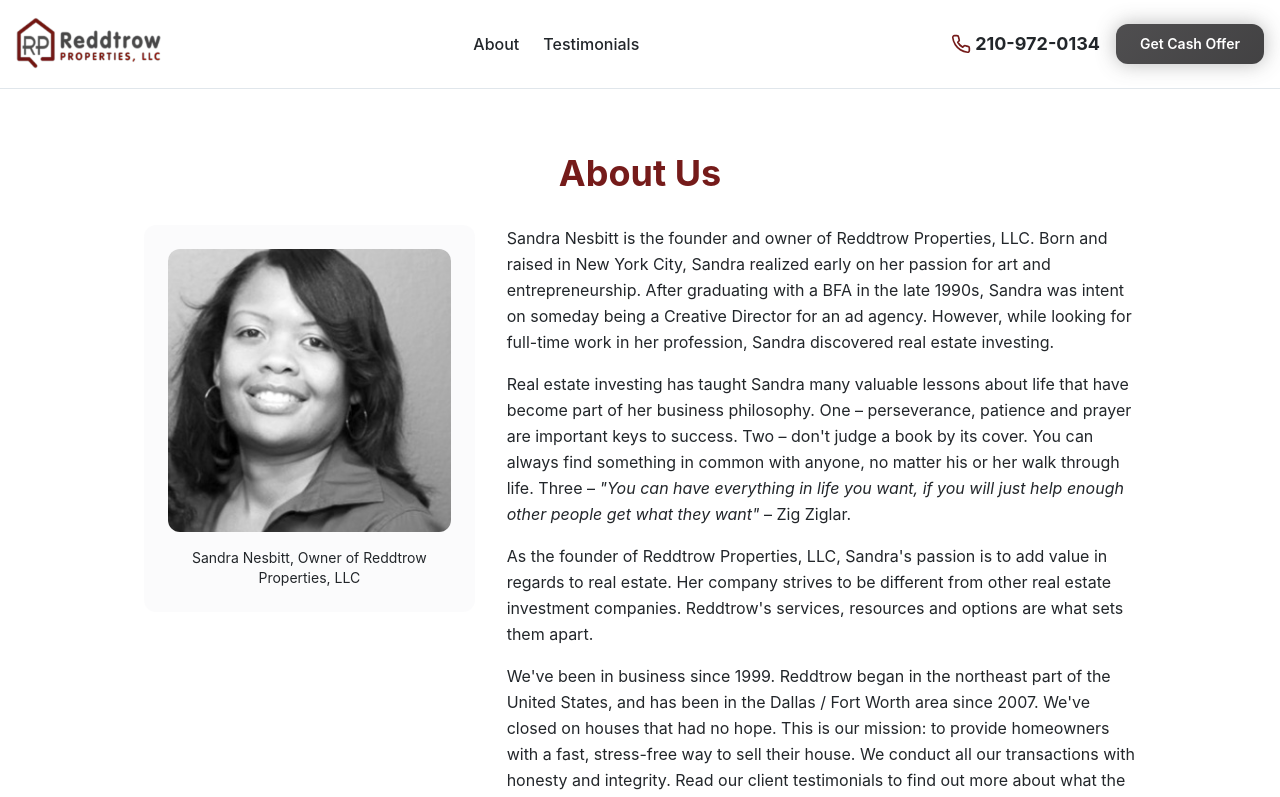
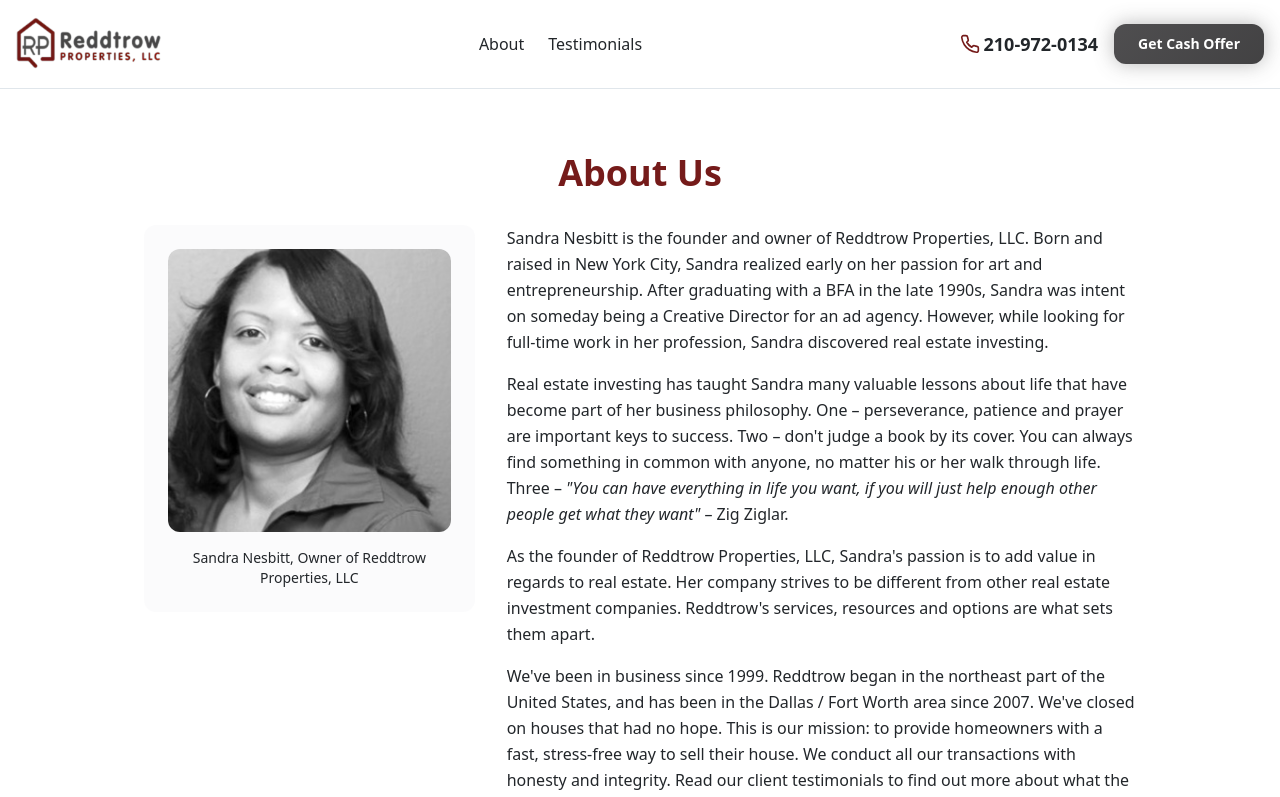
Before and after one commit to wilsonaustin10/reddtrow-properties-landing, a React (Vite) app: page /about in a window 1280 px wide. Shown: the top 797 px of the page. Built offline with nearby package versions, Linux system fonts and the light colour scheme; the HTML template or start-up script is replaced by a standard one.

Commit message:
Implement Phase 1 optimizations
Apply system fonts, CSS preload, script defer, and image dimensions as requested. This includes updating font stacks, making CSS non-blocking, deferring the main script, and adding dimensions and loading attributes to images.

```diff
--- a/index.html
+++ b/index.html
@@ -21,13 +21,7 @@
     <meta name="twitter:description" content="Get a fair cash offer for your house in 7 minutes or less. No repairs, no fees, no hassles." />
 
     <!-- DNS Prefetch for third-party domains -->
-    <link rel="dns-prefetch" href="https://fonts.googleapis.com" />
-    <link rel="dns-prefetch" href="https://fonts.gstatic.com" />
     <link rel="dns-prefetch" href="https://www.googletagmanager.com" />
-
-    <!-- Preconnect only to critical domains -->
-    <link rel="preconnect" href="https://fonts.googleapis.com" />
-    <link rel="preconnect" href="https://fonts.gstatic.com" crossorigin />
 
     <!-- Critical CSS - Inline for faster First Paint -->
     <style>
@@ -50,7 +44,7 @@
       }
 
       body {
-        font-family: 'Inter', system-ui, -apple-system, sans-serif;
+        font-family: system-ui, -apple-system, BlinkMacSystemFont, 'Segoe UI', 'Roboto', 'Oxygen', 'Ubuntu', 'Cantarell', sans-serif;
         background: hsl(var(--background));
         color: hsl(var(--foreground));
         line-height: 1.5;
@@ -82,7 +76,7 @@
 
   <body>
     <div id="root"></div>
-    <script type="module" src="/src/main.tsx"></script>
+    <script type="module" src="/src/main.tsx" defer></script>
 
     <!-- Hybrid GTM Loading - loads on interaction or 2s fallback -->
     <script>
--- a/src/components/Footer.tsx
+++ b/src/components/Footer.tsx
@@ -8,7 +8,7 @@ const Footer = () => {
         <div className="grid md:grid-cols-3 gap-8">
           {/* Company Info */}
           <div className="space-y-4">
-            <img src={emblemLogo} alt="Reddtrow Properties" className="h-24 w-auto" />
+            <img src={emblemLogo} alt="Reddtrow Properties" className="h-24 w-auto" width="168" height="134" loading="lazy" decoding="async" />
             <p className="text-primary-foreground/80 leading-relaxed">We're a local family-owned business that has been helping homeowners sell their properties quickly and fairly for over 26 years.</p>
             <div className="flex items-center space-x-2">
 
@@ -116,6 +116,10 @@ const Footer = () => {
                 src={bbbLogo}
                 alt="BBB Accredited Business"
                 className="h-20 w-auto mx-auto hover:opacity-80 transition-opacity"
+                width="160"
+                height="60"
+                loading="lazy"
+                decoding="async"
               />
             </a>
 
--- a/src/components/Header.tsx
+++ b/src/components/Header.tsx
@@ -8,7 +8,7 @@ const Header = () => {
         <div className="flex items-center justify-between">
           <div className="flex items-center space-x-2">
             <Link to="/" className="hover:opacity-80 transition-opacity">
-              <img src={logo} alt="Reddtrow Properties Logo" className="h-16 w-auto" />
+              <img src={logo} alt="Reddtrow Properties Logo" className="h-16 w-auto" width="168" height="134" loading="eager" decoding="async" />
             </Link>
           </div>
 
--- a/src/index.css
+++ b/src/index.css
@@ -54,9 +54,9 @@
     --card-shadow: 0 4px 12px -2px hsl(210 20% 20% / 0.1);
     --urgency-glow: 0 0 20px hsl(270 1% 31% / 0.4);
 
-    /* Typography */
-    --font-heading: 'Inter', system-ui, -apple-system, sans-serif;
-    --font-body: 'Inter', system-ui, -apple-system, sans-serif;
+    /* Typography - System fonts for optimal performance */
+    --font-heading: system-ui, -apple-system, BlinkMacSystemFont, 'Segoe UI', 'Roboto', 'Oxygen', 'Ubuntu', 'Cantarell', sans-serif;
+    --font-body: system-ui, -apple-system, BlinkMacSystemFont, 'Segoe UI', 'Roboto', 'Oxygen', 'Ubuntu', 'Cantarell', sans-serif;
 
     --sidebar-background: 0 0% 98%;
 
```
